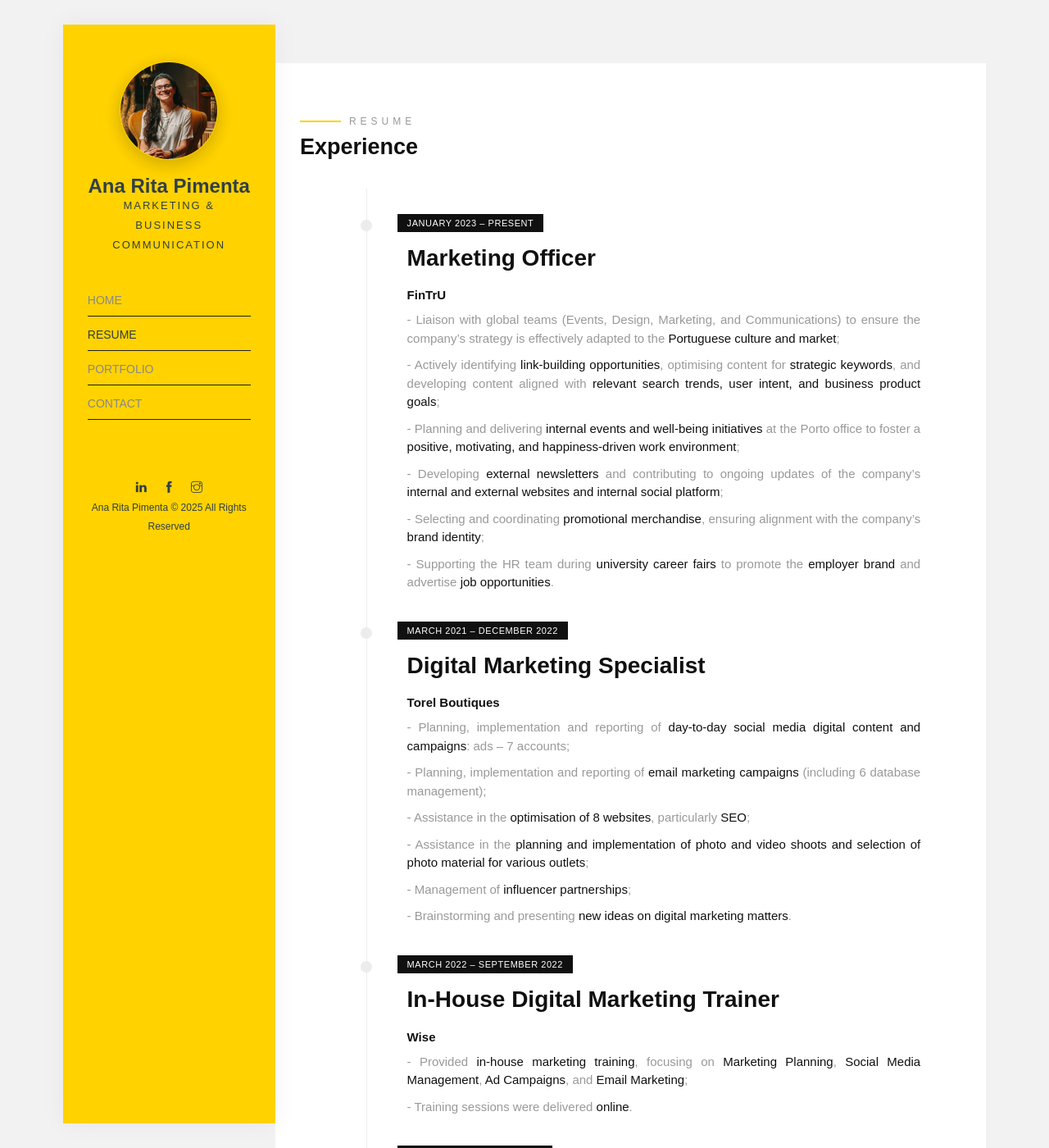
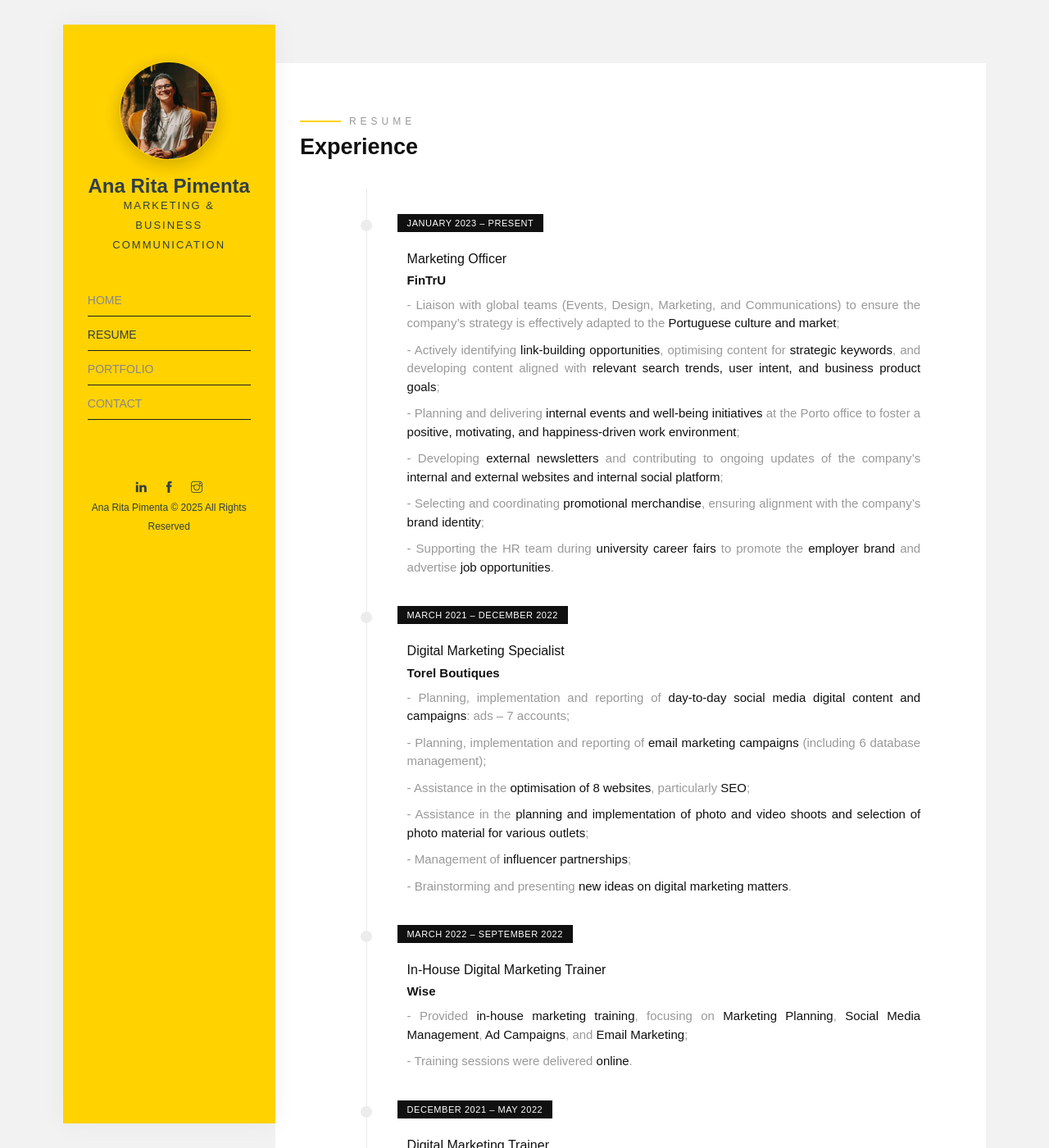
Before and after one commit to anaritapimenta/anaritapimenta.github.io, a Jekyll site: the page built from resume.html, in a window 1280 px wide and 1400 px high. Shown: the whole window at 82% size. Built offline with Jekyll 4.4.1, drawn with Linux system fonts in a browser that asks for light colours; some web fonts are replaced.

Commit message:
Update resume.html

```diff
--- a/resume.html
+++ b/resume.html
@@ -4,8 +4,18 @@ description: Marketing and communications expert with a strong background in dig
 layout: default
 ---
 
+<style>
+  h3 {
+    font-size: 1rem;
+    font-weight: 400;
+    line-height: 1.2;
+    margin-top: 0.5em;
+    margin-bottom: 0.5em;
+  }
+</style>
+
 <h1 style="position:absolute; left:-9999px; top:auto; width:1px; height:1px; overflow:hidden;">
-Experienced Marketing and Communications Professional
+  Experienced Marketing and Communications Professional
 </h1>
 
 <section class="resume" role="region" aria-labelledby="experience-heading">
@@ -13,9 +23,7 @@ Experienced Marketing and Communications Professional
     <div class="row">
       <div class="col-md-12">
         <span class="heading-meta style-1">Resume</span>
-        <h2 class="heading animate-box" id="experience-heading" data-animate-effect="fadeInLeft">
-          Experience
-        </h2>
+        <h2 class="heading animate-box" id="experience-heading" data-animate-effect="fadeInLeft">Experience</h2>
       </div>
     </div>
     <div class="row">
@@ -34,7 +42,6 @@ Experienced Marketing and Communications Professional
               <p>- Supporting the HR team during <strong>university career fairs</strong> to promote the <strong>employer brand</strong> and advertise <strong>job opportunities</strong>.</p>
             </article>
           </li>
-
           <li>
             <article class="timeline-content" role="listitem">
               <span class="timeline-date">March 2021 – December 2022</span>
@@ -48,7 +55,6 @@ Experienced Marketing and Communications Professional
               <p>- Brainstorming and presenting <strong>new ideas on digital marketing matters</strong>.</p>
             </article>
           </li>
-
           <li>
             <article class="timeline-content" role="listitem">
               <span class="timeline-date">March 2022 – September 2022</span>
@@ -58,7 +64,6 @@ Experienced Marketing and Communications Professional
               <p>- Training sessions were delivered <strong>online</strong>.</p>
             </article>
           </li>
-
           <li>
             <article class="timeline-content" role="listitem">
               <span class="timeline-date">December 2021 – May 2022</span>
@@ -83,7 +88,6 @@ Experienced Marketing and Communications Professional
               <p>- Influencer Marketing.</p>
             </article>
           </li>
-
           <li>
             <article class="timeline-content" role="listitem">
               <span class="timeline-date">May 2020 – November 2020</span>
@@ -93,7 +97,6 @@ Experienced Marketing and Communications Professional
               <p>- Content for the web: <strong>articles for the company's blog</strong>, <strong>social media content calendar</strong>, <strong>newsletters</strong>, <strong>institutional</strong> and <strong>commercial documents/brochures</strong>.</p>
             </article>
           </li>
-
           <li>
             <article class="timeline-content" role="listitem">
               <span class="timeline-date">November 2019 – May 2020</span>
@@ -103,7 +106,6 @@ Experienced Marketing and Communications Professional
               <p>- Brand ambassador coordinator: <strong>protocol elaboration</strong>, <strong>search</strong>, <strong>contact</strong>, and <strong>relationship with key kids fashion influencers</strong>.</p>
             </article>
           </li>
-
           <li>
             <article class="timeline-content" role="listitem">
               <span class="timeline-date">January 2019 – October 2019</span>
@@ -113,7 +115,6 @@ Experienced Marketing and Communications Professional
               <p>- Copywriting and content marketing: <strong>development of institutional and commercial documents</strong>.</p>
             </article>
           </li>
-
           <li>
             <article class="timeline-content" role="listitem">
               <span class="timeline-date">July 2018 – December 2018</span>
@@ -123,7 +124,6 @@ Experienced Marketing and Communications Professional
               <p>- Support in the <strong>organisation of events</strong> of the two brands.</p>
             </article>
           </li>
-
           <li>
             <article class="timeline-content" role="listitem">
               <span class="timeline-date">January 2018 – April 2018</span>
@@ -133,7 +133,6 @@ Experienced Marketing and Communications Professional
               <p>- Organisation of events: <strong>logistic coordination of the various activities that the company provides</strong>.</p>
             </article>
           </li>
-
           <li>
             <article class="timeline-content" role="listitem">
               <span class="timeline-date">October 2016 – December 2017</span>
@@ -143,7 +142,6 @@ Experienced Marketing and Communications Professional
               <p>- I assisted in the <strong>organisation of four events</strong>, I organised a <strong>social responsibility action</strong>, and I updated the manual of <strong>reception for delivery to new employees</strong>.</p>
             </article>
           </li>
-
           <li>
             <article class="timeline-content" role="listitem">
               <span class="timeline-date">May 2015 – July 2015</span>
@@ -168,9 +166,7 @@ Experienced Marketing and Communications Professional
     <div class="row">
       <div class="col-md-12">
         <span class="heading-meta style-1">Resume</span>
-        <h2 class="heading animate-box" id="education-heading" data-animate-effect="fadeInLeft">
-          Education
-        </h2>
+        <h2 class="heading animate-box" id="education-heading" data-animate-effect="fadeInLeft">Education</h2>
       </div>
     </div>
     <div class="row">
@@ -184,7 +180,6 @@ Experienced Marketing and Communications Professional
               <p><strong>Website</strong> as a marketing tool, <strong>Web Copywriting</strong>, <strong>blogging with WordPress</strong>, <strong>Social Media Marketing</strong>, <strong>Community Management</strong>, <strong>Facebook, LinkedIn, Instagram, and YouTube Marketing</strong>, <strong>Search Engine Marketing</strong> and <strong>Search Engine Optimisation</strong>, <strong>Google AdWords</strong> and <strong>Google Analytics</strong>, <strong>Email Marketing</strong>, <strong>Leads</strong> and <strong>Landing Pages</strong>, <strong>E-Commerce with WordPress</strong>, and <strong>Business Intelligence</strong>.</p>
             </article>
           </li>
-
           <li>
             <article class="timeline-content" role="listitem">
               <span class="timeline-date">October 2015 – December 2017</span>
@@ -193,7 +188,6 @@ Experienced Marketing and Communications Professional
               <p><strong>Strategic planning and management of communication</strong>; <strong>management and communication of brands</strong>; <strong>identity</strong>, <strong>culture and markets</strong>, <strong>marketing research</strong>, <strong>organisational behaviour</strong>, <strong>relations with the media</strong>; <strong>e-marketing</strong>, <strong>marketing communication techniques</strong>, <strong>innovation</strong> and <strong>product development</strong>, and <strong>management of work teams</strong>.</p>
             </article>
           </li>
-
           <li>
             <article class="timeline-content" role="listitem">
               <span class="timeline-date">September 2012 – July 2015</span>
@@ -202,7 +196,6 @@ Experienced Marketing and Communications Professional
               <p><strong>English</strong>, <strong>Spanish</strong> and (basic) <strong>German</strong>; theoretical/practical knowledge related to business: <strong>management</strong>, <strong>corporate communication</strong>, <strong>information</strong> and <strong>communication technologies</strong>, <strong>commercial law</strong> and many others.</p>
             </article>
           </li>
-
           <li>
             <article class="timeline-content" role="listitem">
               <span class="timeline-date">September 2012 – July 2015</span>
```
